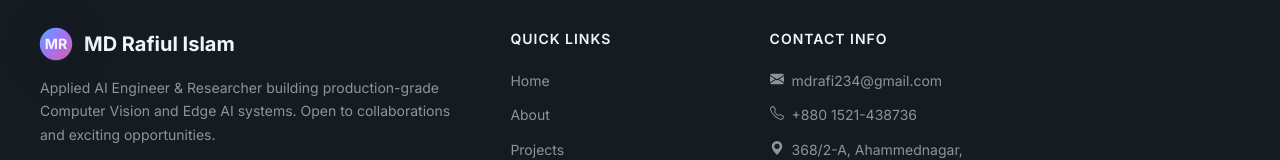
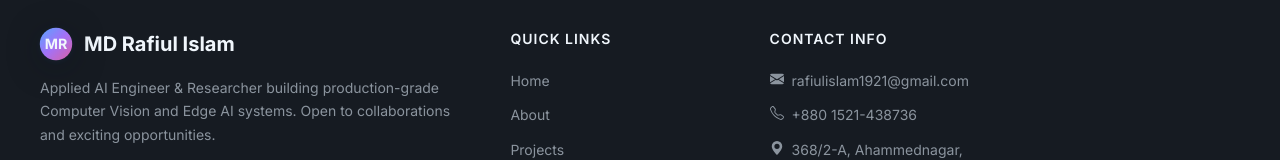
Before and after one commit to rafi0020/rafiul_ML_portfolio, a React (Vite) app: page /#/admin in a window 1280 px wide. Shown: the part 323-483 px from the top of the page. Built offline with nearby package versions, Linux system fonts and the light colour scheme.

Commit message:
Update email address to rafiulislam1921@gmail.com

```diff
--- a/src/components/Footer.jsx
+++ b/src/components/Footer.jsx
@@ -29,7 +29,7 @@ export default function Footer(){
                 <path d="M0 1.146C0 .513.526 0 1.175 0h13.65C15.474 0 16 .513 16 1.146v13.708c0 .633-.526 1.146-1.175 1.146H1.175C.526 16 0 15.487 0 14.854V1.146zm4.943 12.248V6.169H2.542v7.225h2.401zm-1.2-8.212c.837 0 1.358-.554 1.358-1.248-.015-.709-.52-1.248-1.342-1.248-.822 0-1.359.54-1.359 1.248 0 .694.521 1.248 1.327 1.248h.016zm4.908 8.212V9.359c0-.216.016-.432.08-.586.173-.431.568-.878 1.232-.878.869 0 1.216.662 1.216 1.634v3.865h2.401V9.25c0-2.22-1.184-3.252-2.764-3.252-1.274 0-1.845.7-2.165 1.193v.025h-.016a5.54 5.54 0 01.016-.025V6.169h-2.4c.03.678 0 7.225 0 7.225h2.4z"/>
               </svg>
             </a>
-            <a href="mailto:mdrafi234@gmail.com" className="social-link" title="Email">
+            <a href="mailto:rafiulislam1921@gmail.com" className="social-link" title="Email">
               <svg width="20" height="20" viewBox="0 0 16 16" fill="currentColor">
                 <path d="M.05 3.555A2 2 0 012 2h12a2 2 0 011.95 1.555L8 8.414.05 3.555zM0 4.697v7.104l5.803-3.558L0 4.697zM6.761 8.83l-6.57 4.027A2 2 0 002 14h12a2 2 0 001.808-1.144l-6.57-4.027L8 9.586l-1.239-.757zm3.436-.586L16 11.801V4.697l-5.803 3.546z"/>
               </svg>
@@ -57,11 +57,11 @@ export default function Footer(){
         <div className="footer-column">
           <h4>Contact Info</h4>
           <div className="footer-links">
-            <a href="mailto:mdrafi234@gmail.com" className="footer-link">
+            <a href="mailto:rafiulislam1921@gmail.com" className="footer-link">
               <svg width="14" height="14" viewBox="0 0 16 16" fill="currentColor" style={{marginRight: '8px'}}>
                 <path d="M.05 3.555A2 2 0 012 2h12a2 2 0 011.95 1.555L8 8.414.05 3.555zM0 4.697v7.104l5.803-3.558L0 4.697zM6.761 8.83l-6.57 4.027A2 2 0 002 14h12a2 2 0 001.808-1.144l-6.57-4.027L8 9.586l-1.239-.757zm3.436-.586L16 11.801V4.697l-5.803 3.546z"/>
               </svg>
-              mdrafi234@gmail.com
+              rafiulislam1921@gmail.com
             </a>
             <a href="tel:+8801679899117" className="footer-link">
               <svg width="14" height="14" viewBox="0 0 16 16" fill="currentColor" style={{marginRight: '8px'}}>
```
